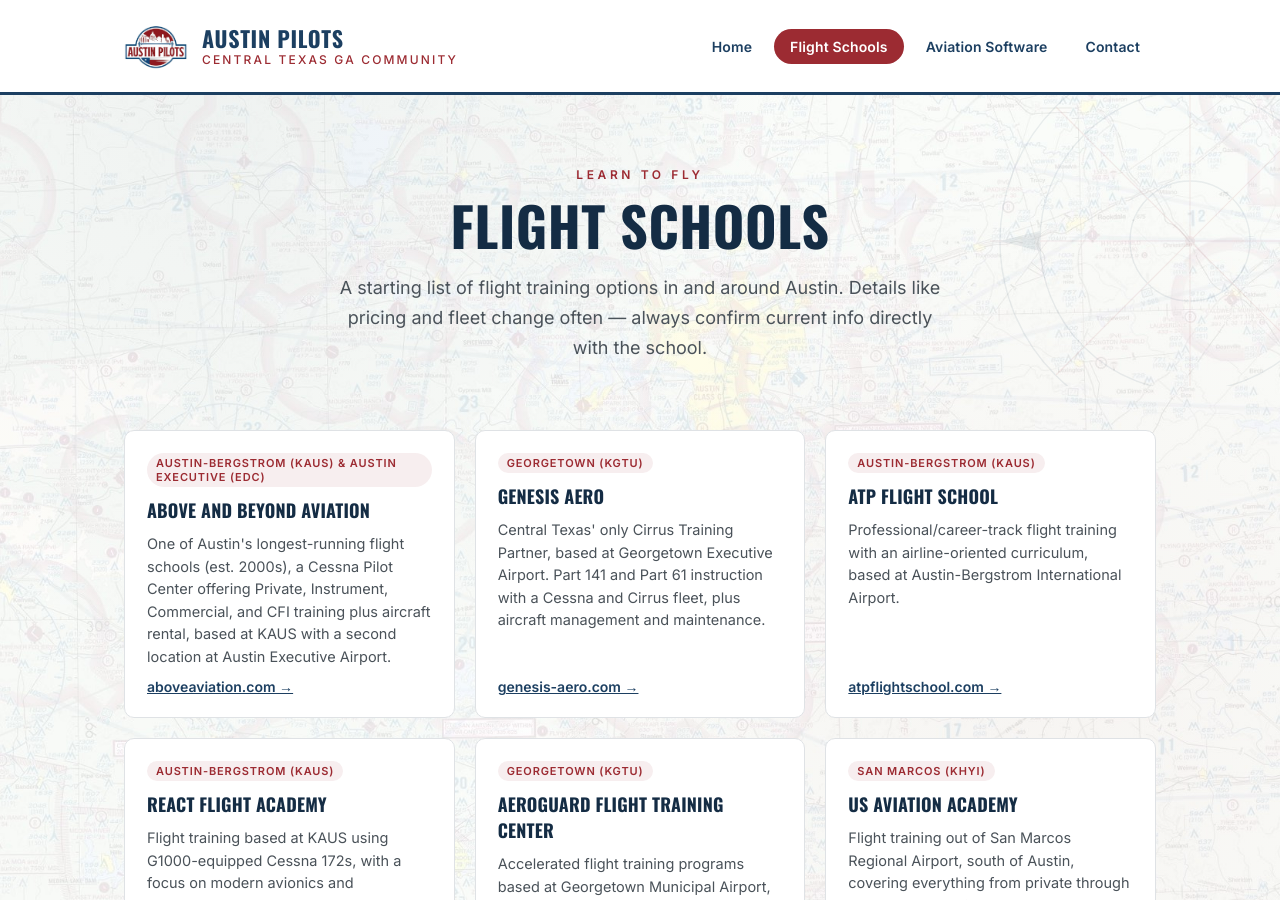
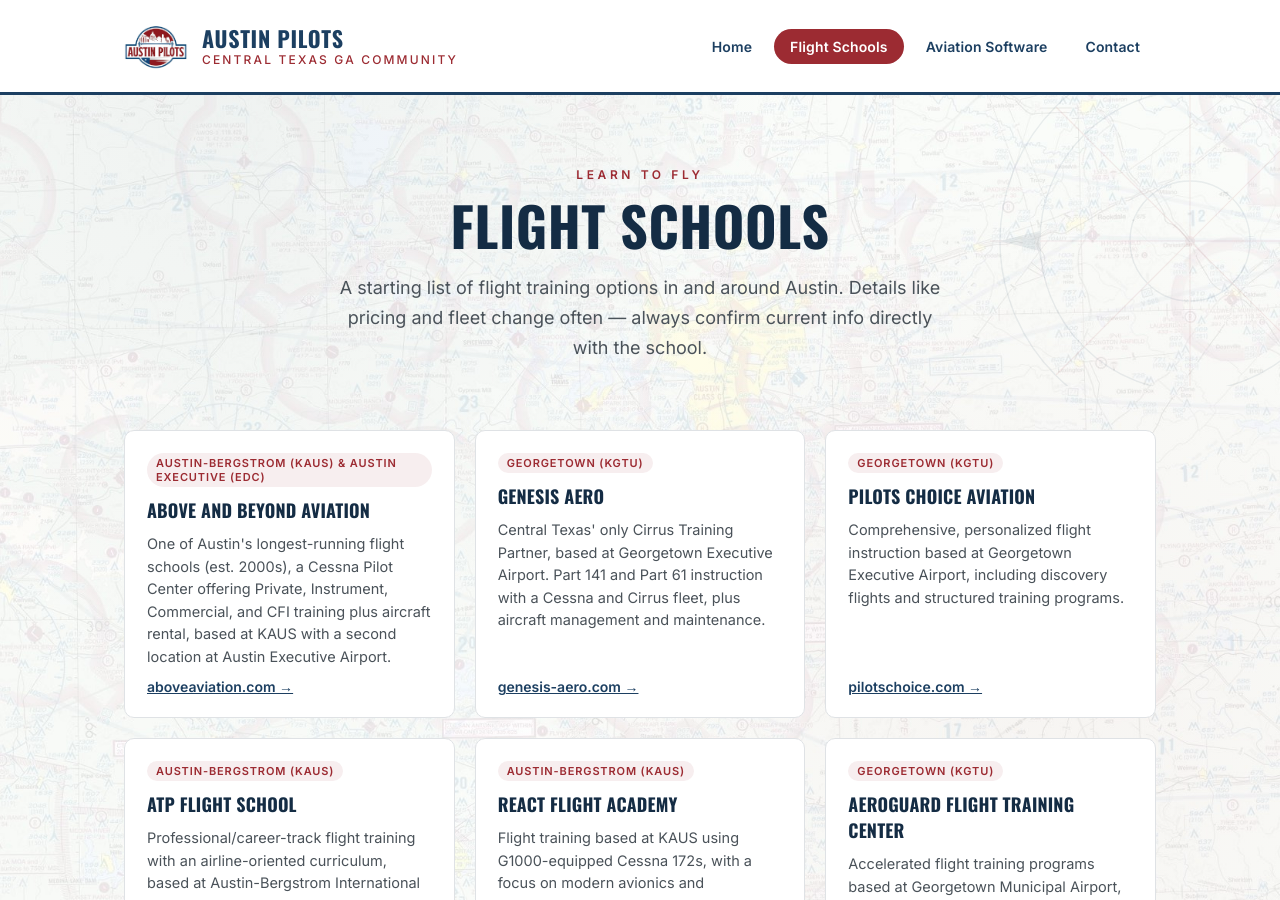
Before and after one commit to aboyden/austinpilots, a Jekyll site: the page built from flight-schools.html, in a window 1280 px wide and 900 px high. Built offline with Jekyll 4.4.1, drawn with Linux system fonts in a browser that asks for light colours.

Commit message:
Add Pilots Choice Aviation to Flight Schools page (#5)
* Add Flybound sponsor ad slot to Aviation Software page

Adds a 300x250 Flybound banner (hotlinked per their brand guide) plus a
matching empty slot reserved for a second sponsor, centered with a 3/4-box
gap between them. Also trims the empty example/placeholder project cards
down to a source comment so the section doesn't render as blank boxes.

Co-Authored-By: Claude Sonnet 5 <noreply@anthropic.com>
Claude-Session: https://claude.ai/code/session_01NNH4NbtzB1xpY9SVY2bEpv

* Add small Flybound sponsor ad to bottom of home page

Adds the 320x50 "Mobile banner" size from Flybound's partner ad guide,
hotlinked from flybound.app, placed below the Get Involved section and
above the footer.

Co-Authored-By: Claude Sonnet 5 <noreply@anthropic.com>
Claude-Session: https://claude.ai/code/session_01NNH4NbtzB1xpY9SVY2bEpv

* Widen home page intro text to wrap at three lines

Co-Authored-By: Claude Sonnet 5 <noreply@anthropic.com>
Claude-Session: https://claude.ai/code/session_01NNH4NbtzB1xpY9SVY2bEpv

* Add Upcoming Events section to home page

Adds an "Upcoming Events" card grid under "Speak Up: AUS Landing Fees",
listing fly-ins and gatherings pulled from individual Facebook event pages
(the group events listing itself requires a logged-in session and
couldn't be scraped directly). Each card has the date, a short
description, location, and a link to the Facebook event.

Co-Authored-By: Claude Sonnet 5 <noreply@anthropic.com>
Claude-Session: https://claude.ai/code/session_01NNH4NbtzB1xpY9SVY2bEpv

* Add Pilots Choice Aviation to Flight Schools page

Adds a card for Pilots Choice Aviation (Georgetown Executive Airport,
KGTU), grouped with the other Georgetown-based schools.

Co-Authored-By: Claude Sonnet 5 <noreply@anthropic.com>
Claude-Session: https://claude.ai/code/session_01NNH4NbtzB1xpY9SVY2bEpv

---------

Co-authored-by: Claude <noreply@anthropic.com>

```diff
--- a/flight-schools.html
+++ b/flight-schools.html
@@ -42,6 +42,17 @@ description: Flight schools and training options in the Austin, Texas area.
           and Cirrus fleet, plus aircraft management and maintenance.
         </p>
         <a class="card-link" href="https://genesis-aero.com/" target="_blank" rel="noopener">genesis-aero.com &rarr;</a>
+      </div>
+
+      <div class="card">
+        <span class="tag">Georgetown (KGTU)</span>
+        <h3>Pilots Choice Aviation</h3>
+        <p>
+          Comprehensive, personalized flight instruction based at Georgetown
+          Executive Airport, including discovery flights and structured
+          training programs.
+        </p>
+        <a class="card-link" href="https://pilotschoice.com/" target="_blank" rel="noopener">pilotschoice.com &rarr;</a>
       </div>
 
       <div class="card">
```
